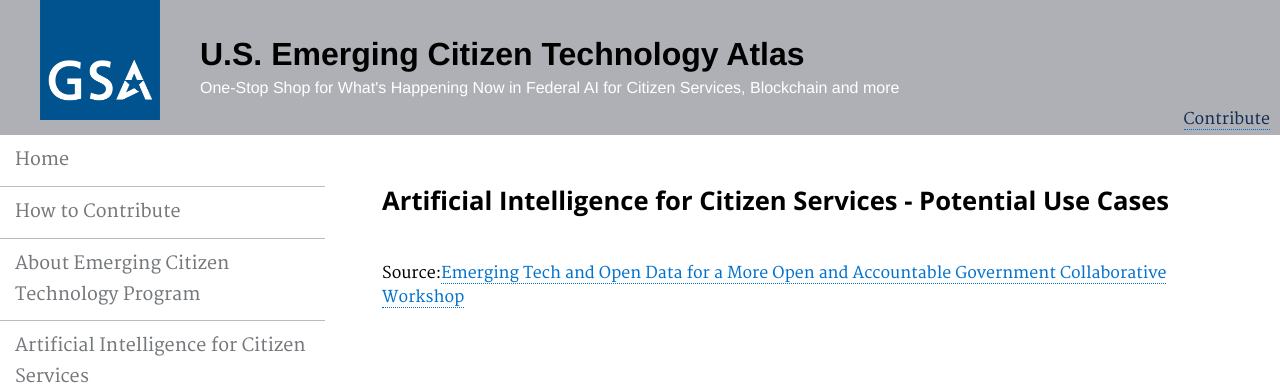
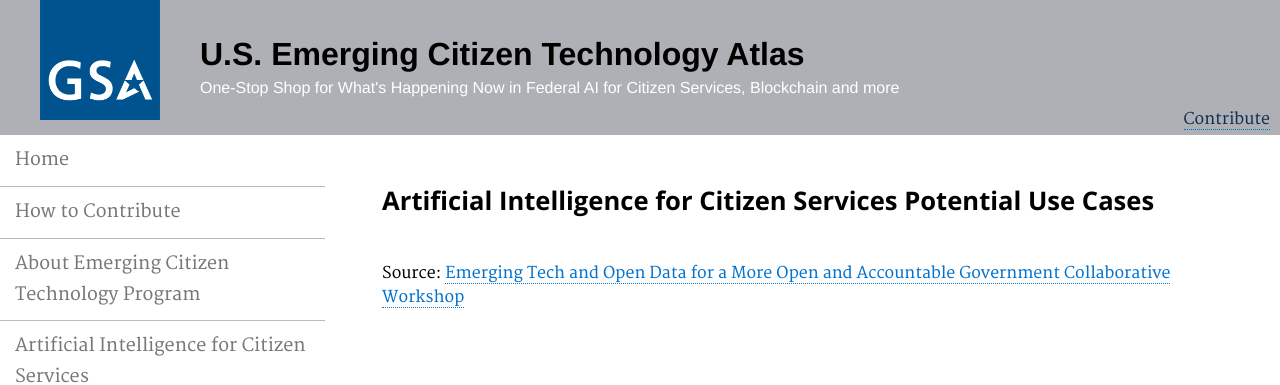
Before and after one commit to GSA/emerging-technology-atlas, a Jekyll site: the page built from pages/artificial-intelligence-federal.md, in a window 1280 px wide. Shown: the top 385 px of the page. Built offline with Jekyll 4.4.1, drawn with Linux system fonts in a browser that asks for light colours.

```diff
--- a/pages/artificial-intelligence-federal.md
+++ b/pages/artificial-intelligence-federal.md
@@ -5,8 +5,8 @@ permalink: /artificial-intelligence-federal/
 description: ""
 ---
 
-### Artificial Intelligence for Citizen Services - Potential Use Cases
+### Artificial Intelligence for Citizen Services Potential Use Cases
 
 <p> <br> </p>
 
-<p>Source:<a href="/emerging-technology-atlas/workshop/"><span>Emerging Tech and Open Data for a More Open and Accountable Government Collaborative Workshop</span></a></p>
+<p>Source: <a href="/emerging-technology-atlas/workshop/"><span>Emerging Tech and Open Data for a More Open and Accountable Government Collaborative Workshop</span></a></p>
```
